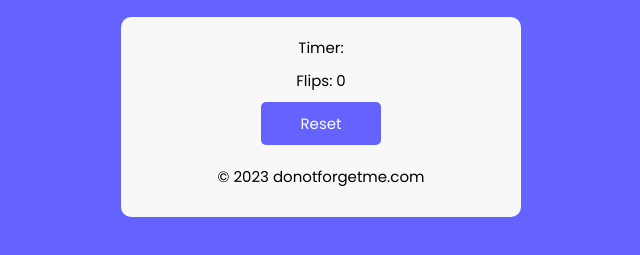
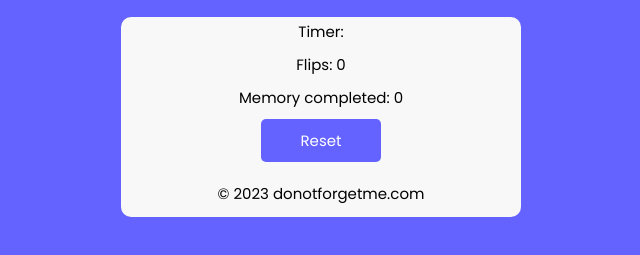
Before and after one commit to PerryPerrz/DoNotForgetMe, a plain HTML site: page index.html in a window 1280 px wide. Shown: the part 493-748 px from the top of the page, without its empty margins (319-959 px from the left). Drawn offline with Linux system fonts and the light colour scheme.

Commit message:
Memory completed counter

```diff
--- a/index.html
+++ b/index.html
@@ -148,6 +148,7 @@
     <div class="info">
         <p class="timer">Timer: <span></span></p>
         <p class="flip">Flips: <span></span></p>
+        <p class="memory">Memory completed: <span></span></p>
 
         <div class="buttons">
             <button class="reset">Reset</button>
--- a/index.js
+++ b/index.js
@@ -1,12 +1,16 @@
 const cards = document.querySelectorAll('.card'),
     timer = document.querySelector(".timer span"),
     flip = document.querySelector(".flip span"),
+    memory = document.querySelector(".memory span"),
     resetBtn = document.querySelector(".reset");
 
 let matchedCards = 0;
 let firstCard, secondCard;
 let disableCards = false;
 let flipCount = 0;
+
+let memoryCompleted = 0;
+memory.textContent = memoryCompleted;
 
 // Function to flip the card
 function flipCard(e) {
@@ -56,6 +60,10 @@ function matchCards(card1, card2) {
 
         matchedCards++;
         if (matchedCards == 8) {
+            // Update the memory count
+            memoryCompleted++;
+            memory.textContent = memoryCompleted;
+
             // the user won
             setTimeout(() => {
                 return shuffleCards(); // call the shuffle function after 1000ms
```
